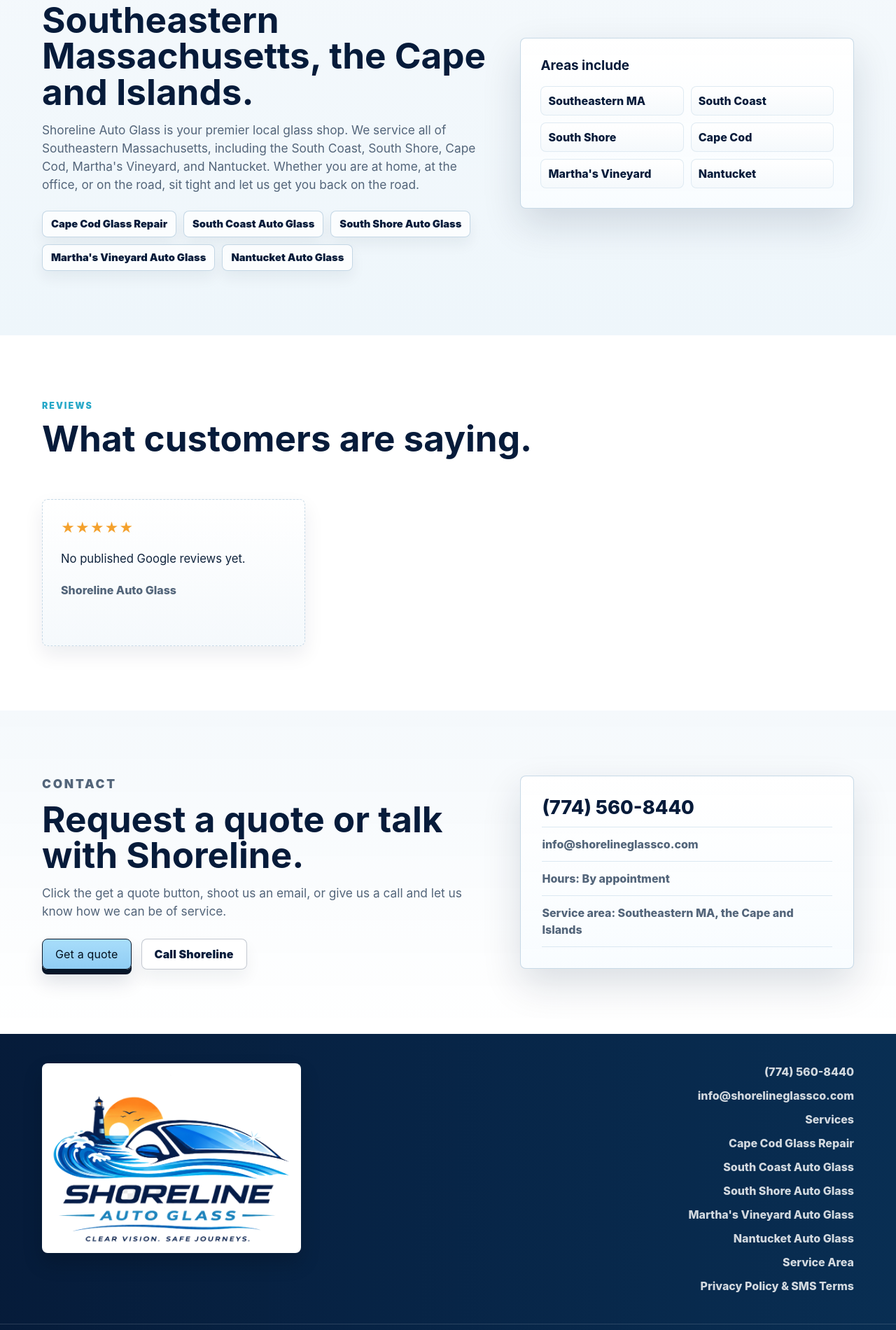
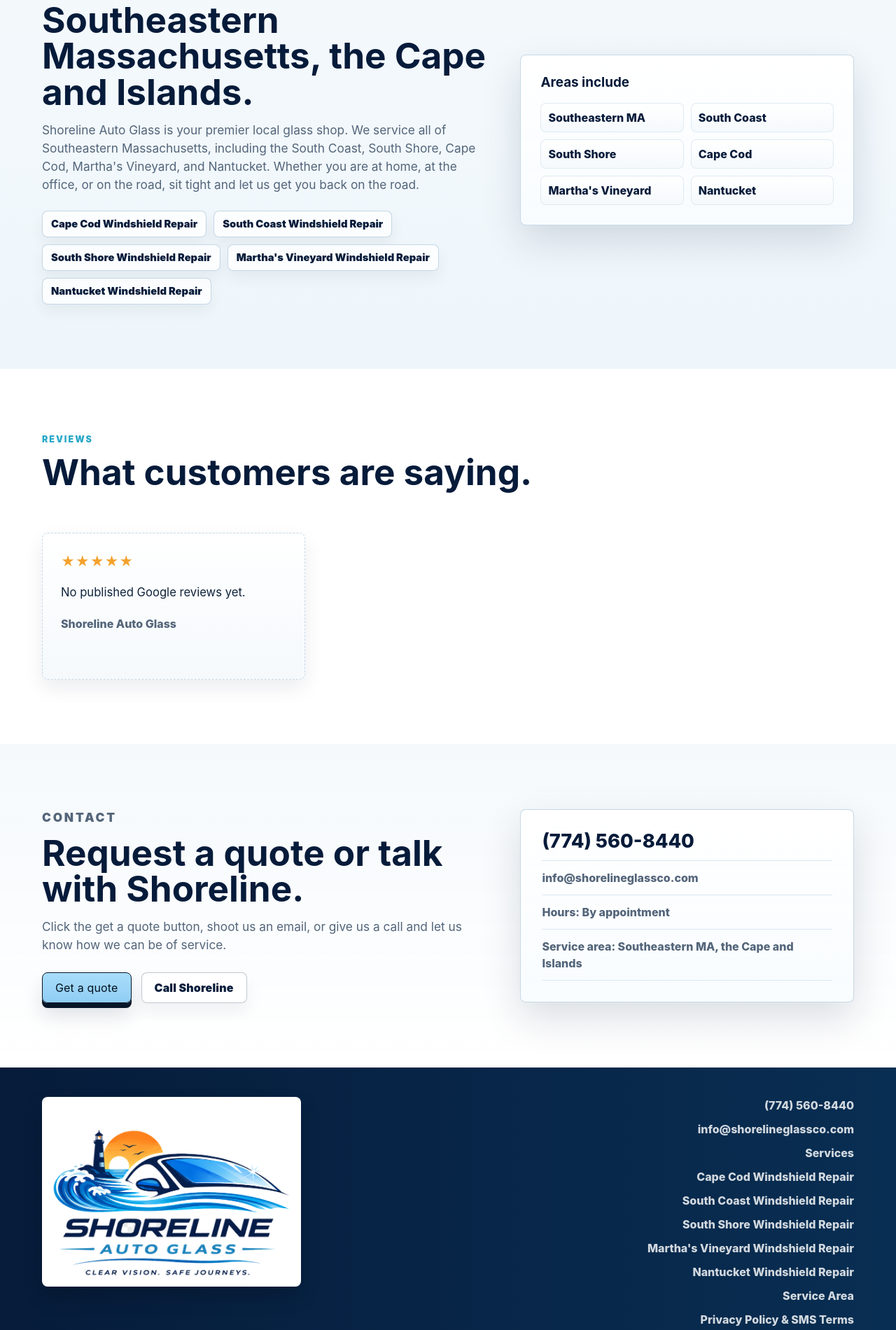
Before and after one commit to SGJIII/shoreline-auto-glass, a plain HTML site: page site/index.html in a window 1280 px wide. Shown: the part 2441-4341 px from the top of the page at 70% size. Drawn offline with Linux system fonts and the light colour scheme.

Commit message:
Refine regional windshield repair SEO labels

```diff
--- a/site/index.html
+++ b/site/index.html
@@ -64,11 +64,11 @@
           <details class="nav-dropdown">
             <summary>Regions</summary>
             <div class="nav-dropdown-menu">
-              <a href="/cape-cod-windshield-replacement/">Cape Cod Glass Repair</a>
-              <a href="/south-coast-auto-glass/">South Coast Auto Glass</a>
-              <a href="/south-shore-auto-glass/">South Shore Auto Glass</a>
-              <a href="/marthas-vineyard-auto-glass/">Martha's Vineyard Auto Glass</a>
-              <a href="/nantucket-auto-glass/">Nantucket Auto Glass</a>
+              <a href="/cape-cod-windshield-replacement/">Cape Cod Windshield Repair</a>
+              <a href="/south-coast-auto-glass/">South Coast Windshield Repair</a>
+              <a href="/south-shore-auto-glass/">South Shore Windshield Repair</a>
+              <a href="/marthas-vineyard-auto-glass/">Martha's Vineyard Windshield Repair</a>
+              <a href="/nantucket-auto-glass/">Nantucket Windshield Repair</a>
             </div>
           </details>
           <a href="#service-area">Service Area</a>
@@ -185,11 +185,11 @@
               Shoreline Auto Glass is your premier local glass shop. We service all of Southeastern Massachusetts, including the South Coast, South Shore, Cape Cod, Martha's Vineyard, and Nantucket. Whether you are at home, at the office, or on the road, sit tight and let us get you back on the road.
             </p>
             <div class="region-links" aria-label="Regional auto glass pages">
-              <a href="/cape-cod-windshield-replacement/">Cape Cod Glass Repair</a>
-              <a href="/south-coast-auto-glass/">South Coast Auto Glass</a>
-              <a href="/south-shore-auto-glass/">South Shore Auto Glass</a>
-              <a href="/marthas-vineyard-auto-glass/">Martha's Vineyard Auto Glass</a>
-              <a href="/nantucket-auto-glass/">Nantucket Auto Glass</a>
+              <a href="/cape-cod-windshield-replacement/">Cape Cod Windshield Repair</a>
+              <a href="/south-coast-auto-glass/">South Coast Windshield Repair</a>
+              <a href="/south-shore-auto-glass/">South Shore Windshield Repair</a>
+              <a href="/marthas-vineyard-auto-glass/">Martha's Vineyard Windshield Repair</a>
+              <a href="/nantucket-auto-glass/">Nantucket Windshield Repair</a>
             </div>
           </div>
           <div class="area-panel" aria-label="Service area examples">
@@ -254,11 +254,11 @@
           <a href="tel:+17745608440">(774) 560-8440</a>
           <a href="mailto:info@shorelineglassco.com">info@shorelineglassco.com</a>
           <a href="#services">Services</a>
-          <a href="/cape-cod-windshield-replacement/">Cape Cod Glass Repair</a>
-          <a href="/south-coast-auto-glass/">South Coast Auto Glass</a>
-          <a href="/south-shore-auto-glass/">South Shore Auto Glass</a>
-          <a href="/marthas-vineyard-auto-glass/">Martha's Vineyard Auto Glass</a>
-          <a href="/nantucket-auto-glass/">Nantucket Auto Glass</a>
+          <a href="/cape-cod-windshield-replacement/">Cape Cod Windshield Repair</a>
+          <a href="/south-coast-auto-glass/">South Coast Windshield Repair</a>
+          <a href="/south-shore-auto-glass/">South Shore Windshield Repair</a>
+          <a href="/marthas-vineyard-auto-glass/">Martha's Vineyard Windshield Repair</a>
+          <a href="/nantucket-auto-glass/">Nantucket Windshield Repair</a>
           <a href="#service-area">Service Area</a>
           <a href="/privacy/">Privacy Policy &amp; SMS Terms</a>
         </div>
```
Also changed, not shown: site/cape-cod-windshield-replacement/index.html (+16 -16 lines), site/marthas-vineyard-auto-glass/index.html (+16 -16 lines), site/nantucket-auto-glass/index.html (+16 -16 lines), site/privacy/index.html (+10 -10 lines), site/south-coast-auto-glass/index.html (+16 -16 lines), site/south-shore-auto-glass/index.html (+16 -16 lines).
